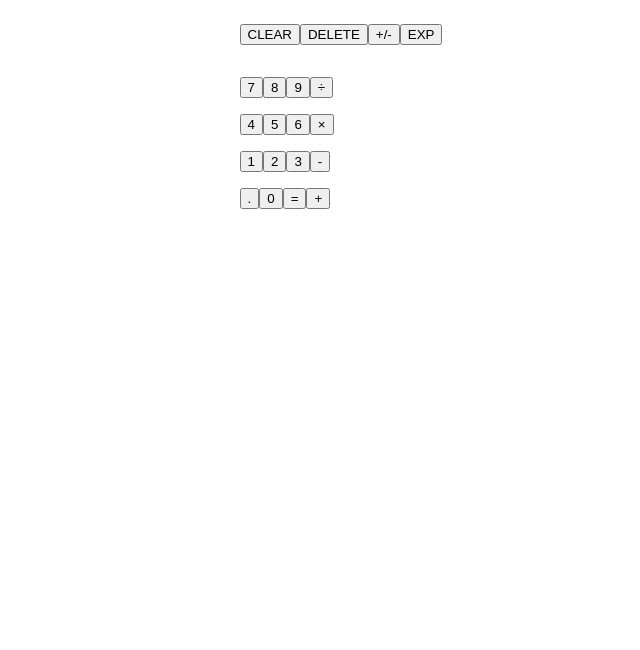
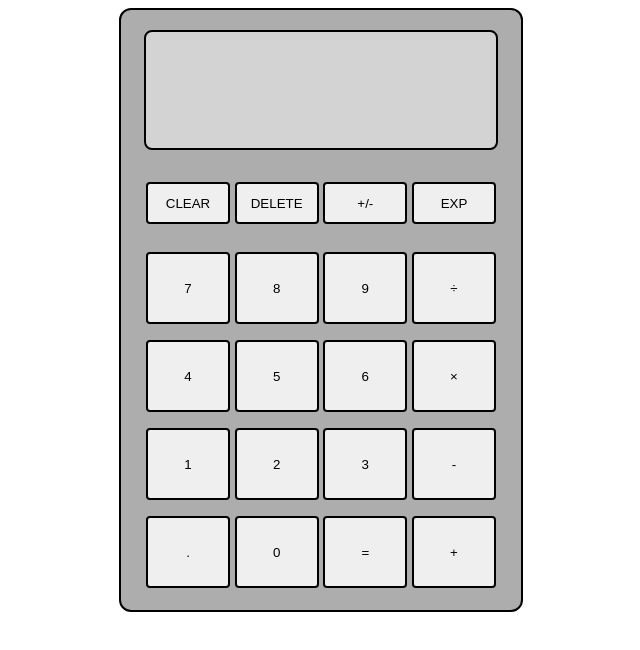
Before and after one commit to hearnjohn/TOP-calculator, a plain HTML site: page index.html in a window 1280 px wide. Shown: the whole page, without its empty margins (319-959 px from the left). Drawn offline with Linux system fonts and the light colour scheme.

Commit message:
calculator looks pretty

```diff
--- a/styles.css
+++ b/styles.css
@@ -8,12 +8,54 @@ body {
   flex-direction: column;
   align-self: center;
   justify-self: center;
+  height: 600px;
+  width: 400px;
+  background-color: rgb(173, 173, 173);
+  border-radius: 12px;
+  border: 2px solid black;
+}
+
+.screen {
+  height: 116px;
+  width: 350px;
+  background-color: lightgray;
+  align-self: center;
+  border-radius: 8px;
+  border: 2px solid black;
+  margin-top: 20px;
 }
 
 ul {
   list-style: none;
   display: flex;
+  justify-content: space-between;
+  align-items: center;
+  padding: 0 25px;
+}
+
+#clear,
+#delete,
+#plus-minus,
+#exponent {
+  height: 42px;
+  width: 84px;
+  border-radius: 4px;
+}
+
+.digits-ops button {
+  height: 72px;
+  width: 84px;
+  border-radius: 4px;
+}
+
+button {
+  border: 2px solid black;
+}
+
+#plus #equal #zero #decimal {
+  margin-bottom: 20px;
 }
 .clear-delete-neg-exp {
-  display: flex;
+  height: 70px;
+  margin-top: 16px;
 }
```
